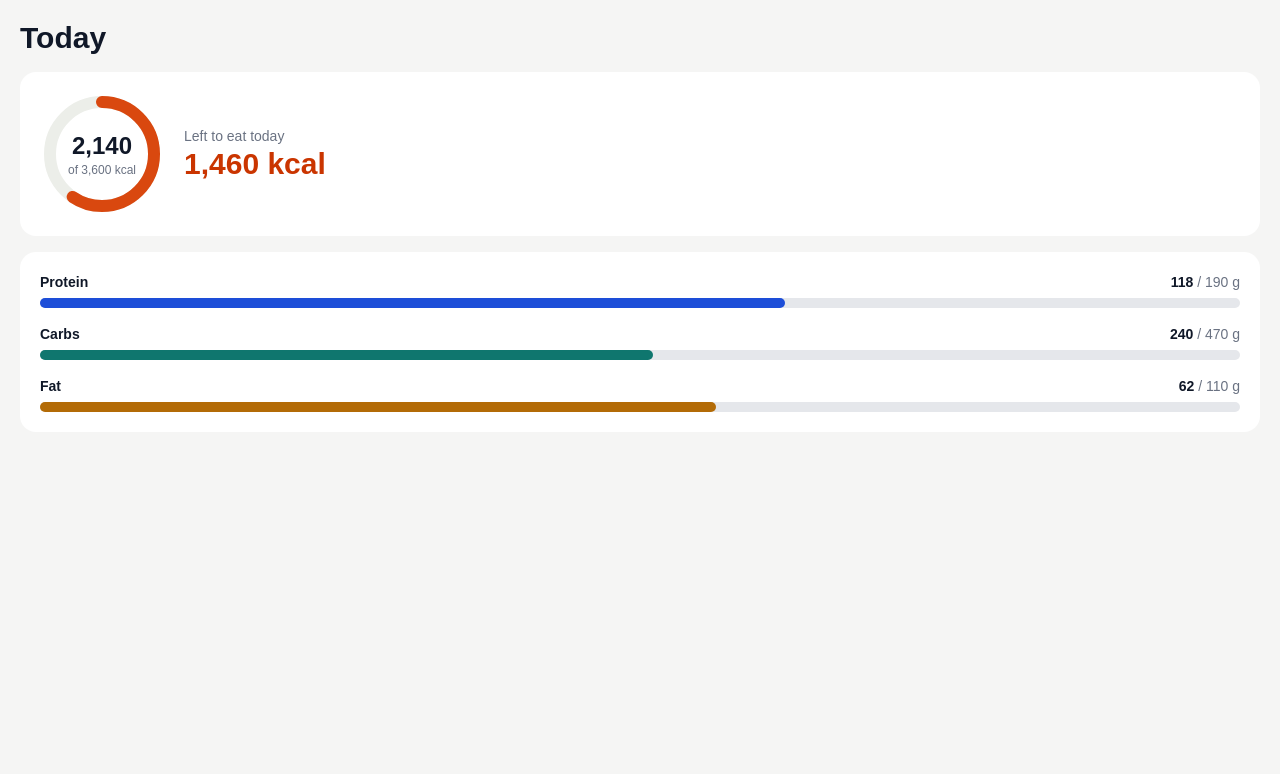
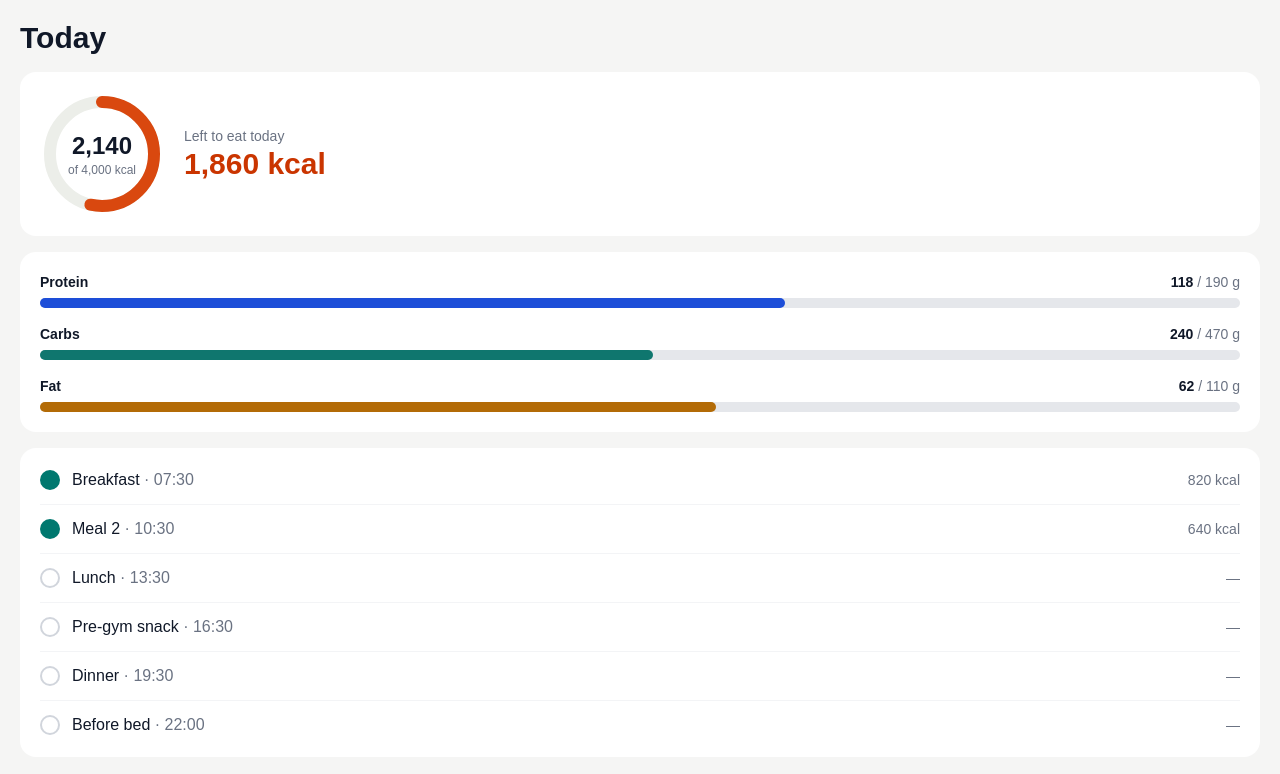
Before and after one commit to philz21/meal-tracker, a Next.js app: page / in a window 1280 px wide. Shown: the top 774 px of the page. Built offline with nearby package versions, Linux system fonts and the light colour scheme.

Commit message:
Get list of meals eaten today from meal data

```diff
--- a/app/page.tsx
+++ b/app/page.tsx
@@ -1,5 +1,8 @@
 import MacroBar from "@/components/MacroBar";
 import CalorieRing from "@/components/CalorieRing";
+import MealList from "@/components/MealList";
+import { sampleMeals, targets } from "@/lib/sampleData";
+import { getTotals } from "@/lib/nutrition";
 
 export default function Home() {
   //macros progress diagram
@@ -13,7 +16,7 @@ export default function Home() {
     <main className="min-h-screen bg-stone-100 p-5 text-gray-900">
       <h1 className="text-3xl font-bold">Today</h1>
 
-      <CalorieRing eaten={2140} target={3600} />
+      <CalorieRing eaten={2140} target={targets.calories} />
 
       <section className="mt-4 flex flex-col gap-4 rounded-2xl bg-white p-5">
         {macros.map((macro) =>
@@ -26,7 +29,8 @@ export default function Home() {
           />
       )}
       </section>
+
+      <MealList meals={sampleMeals} />
     </main>
   );
-
 }
--- /dev/null
+++ b/components/MealList.tsx
@@ -0,0 +1,30 @@
+import type { Meal } from "@/lib/types";
+
+type MealListProps = {
+  meals: Meal[];
+};
+
+export default function MealList({ meals }: MealListProps) {
+  return (
+    <section className="mt-4 rounded-2xl bg-white px-5 py-2">
+      {meals.map((meal) => (
+        <div
+          key={meal.id}
+          className="flex items-center gap-3 border-b border-gray-100 py-3 last:border-b-0"
+        >
+          <span
+            className={`h-5 w-5 rounded-full border-2 ${
+              meal.logged ? "border-teal-700 bg-teal-700" : "border-gray-300"
+            }`}
+          />
+          <span className="flex-1 font-medium">
+            {meal.name} <span className="font-normal text-gray-500">· {meal.time}</span>
+          </span>
+          <span className="text-sm text-gray-500">
+            {meal.logged ? `${meal.calories} kcal` : "—"}
+          </span>
+        </div>
+      ))}
+    </section>
+  );
+}
--- /dev/null
+++ b/lib/nutrition.ts
@@ -0,0 +1,15 @@
+import type { Meal } from "./types";
+
+export function getTotals(meals: Meal[]) {
+    return meals
+        .filter((meal) => meal.logged)
+        .reduce(
+            (totals, meal) => ({
+                calories: totals.calories + meal.calories,
+                protein: totals.protein + meal.protein,
+                carbs: totals.carbs + meal.carbs,
+                fat: totals.fat + meal.fat,
+            }),
+            { calories: 0, protein: 0, carbs: 0, fat: 0 }
+        );
+}
--- /dev/null
+++ b/lib/sampleData.ts
@@ -0,0 +1,12 @@
+import type { Meal } from "./types";
+
+export const targets = { calories: 4000, protein: 190, carbs: 470, fat: 110 };
+
+export const sampleMeals: Meal[] = [
+  { id: "1", name: "Breakfast", time: "07:30", logged: true, calories: 820, protein: 45, carbs: 95, fat: 25 },
+  { id: "2", name: "Meal 2", time: "10:30", logged: true, calories: 640, protein: 35, carbs: 75, fat: 20 },
+  { id: "3", name: "Lunch", time: "13:30", logged: false, calories: 680, protein: 38, carbs: 70, fat: 17 },
+  { id: "4", name: "Pre-gym snack", time: "16:30", logged: false, calories: 0, protein: 0, carbs: 0, fat: 0 },
+  { id: "5", name: "Dinner", time: "19:30", logged: false, calories: 0, protein: 0, carbs: 0, fat: 0 },
+  { id: "6", name: "Before bed", time: "22:00", logged: false, calories: 0, protein: 0, carbs: 0, fat: 0 },
+];
--- /dev/null
+++ b/lib/types.ts
@@ -0,0 +1,10 @@
+export type Meal = {
+  id: string;
+  name: string;
+  time: string;
+  logged: boolean;
+  calories: number;
+  protein: number;
+  carbs: number;
+  fat: number;
+};
```
